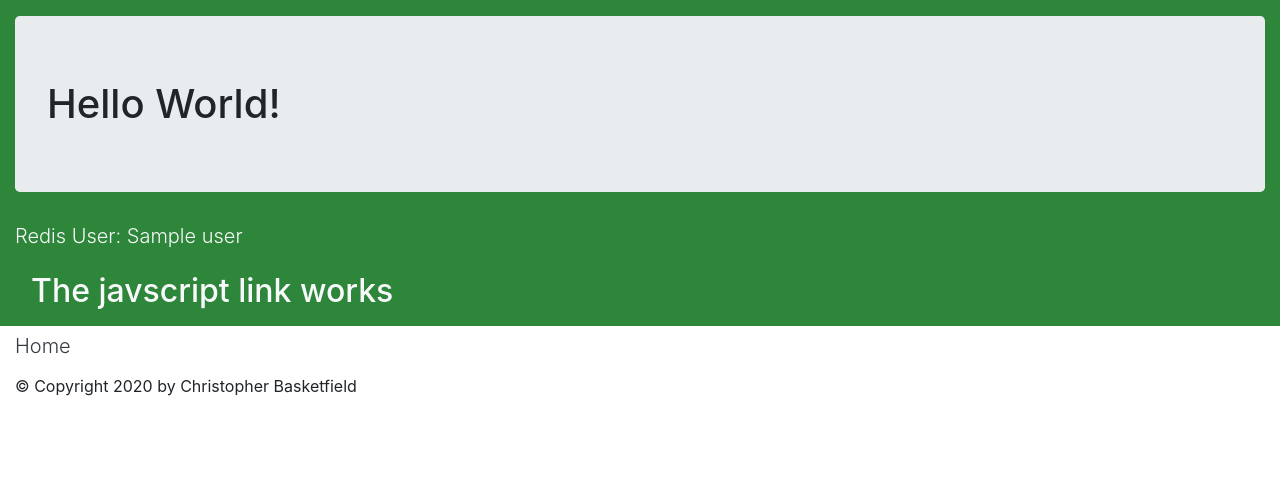
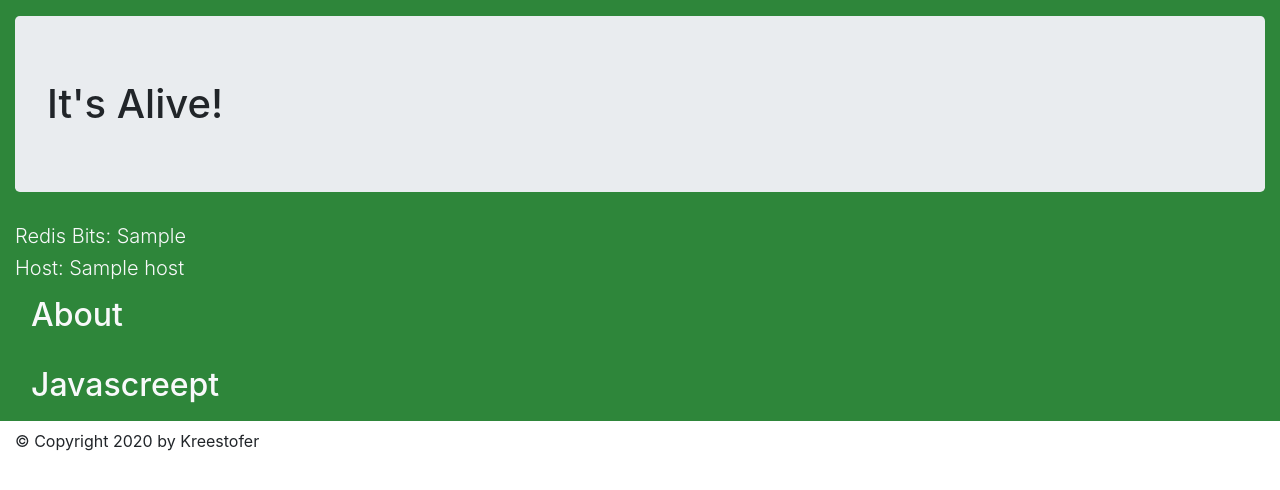
Before and after one commit to cbfield/flask-docker-app, a Flask app: template src/web/templates/home.html in a window 1280 px wide. Shown: the top 490 px of the page. Run offline with Flask 2, Linux system fonts and the light colour scheme; the template is opened without the code that fills it: most values are stand-ins (such as "Sample title", 1, 10 or a date in 2020); some libraries are stand-ins or nearby versions.

Commit message:
slightly prettier app page because why not

```diff
--- a/src/web/static/css/about.css
+++ b/src/web/static/css/about.css
@@ -0,0 +1,3 @@
+#content {
+    background-color: rgb(46, 59, 134);
+}
--- a/src/web/static/js/home.js
+++ b/src/web/static/js/home.js
@@ -1,6 +1,6 @@
 var page_content = document.getElementById('content')
 var tag = document.createElement('h2')
-var text = document.createTextNode("The javscript link works")
+var text = document.createTextNode("Javascreept")
 
 tag.appendChild(text)
 tag.className += " text-light p-3"
--- a/src/web/templates/about.html
+++ b/src/web/templates/about.html
@@ -3,7 +3,8 @@
 {% set title = 'about' %}
 
 {% block content %}
-<section class="container-fluid" id="content">
+<section class="container-fluid pt-3" id="content">
     <h1 class="jumbotron">I am an about page!</h1>
+    <h2 class="m-2 p-2" ><a href="/home" class="text-light" >Home</a></h2>
 </section>
 {% endblock %}
--- a/src/web/templates/base.html
+++ b/src/web/templates/base.html
@@ -12,12 +12,9 @@
 </head>
 <body>
     {% block content %}{% endblock %}
-    <div class="container-fluid mb-3" id="title-checker">
-        <h6 class="lead text-dark">{{ title|capitalize }}</h6>
-    </div>
 
     <div class="footer container-fluid">
-        &copy; Copyright {{ now.year }} by Christopher Basketfield
+        &copy; Copyright {{ now.year }} by Kreestofer
     </div>
 
     <script src="https://stackpath.bootstrapcdn.com/bootstrap/4.5.0/js/bootstrap.min.js" integrity="sha384-OgVRvuATP1z7JjHLkuOU7Xw704+h835Lr+6QL9UvYjZE3Ipu6Tp75j7Bh/kR0JKI" crossorigin="anonymous"></script>
--- a/src/web/templates/home.html
+++ b/src/web/templates/home.html
@@ -4,7 +4,9 @@
 
 {% block content %}
 <section class="container-fluid pt-3" id="content">
-    <h1 class="jumbotron">Hello World!</h1>
-    <h3 class="lead text-light">Redis User: {{ context.user }}</h3>
+    <h1 class="jumbotron">It's Alive!</h1>
+    <h3 class="lead text-light">Redis Bits: {{ context.a_value }}</h3>
+    <h3 class="lead text-light">Host: {{ context.host }}</h3>
+    <h2 class="m-2 p-2" ><a href="/about" class="text-light" >About</a></h2>
 </section>
 {% endblock %}
```
Also changed, not shown: src/web/views/home.py (+7 -3 lines).
